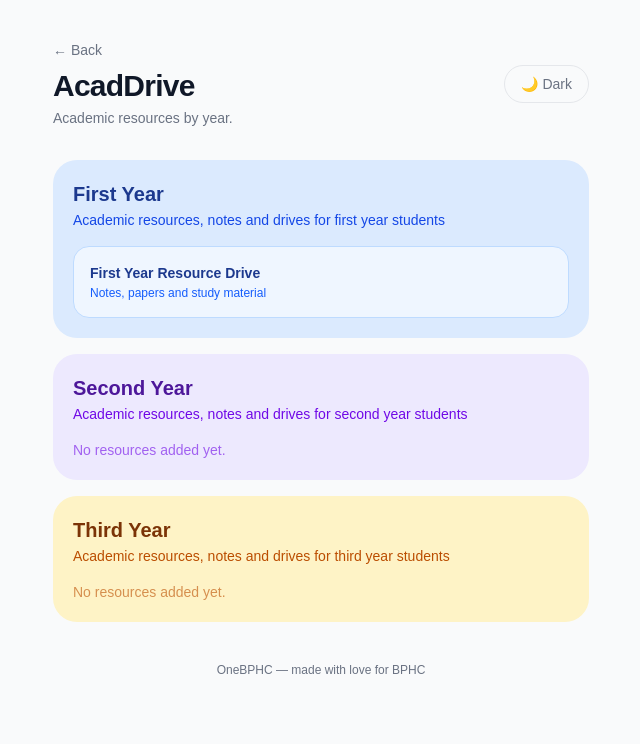
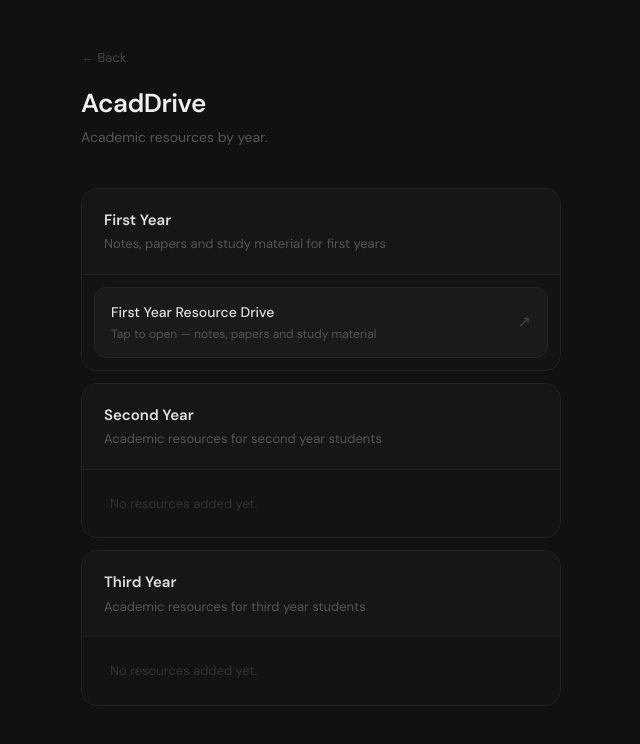
Before and after one commit to anantagarwal0156H/onebphc, a Next.js app: page /acaddrive in a window 1280 px wide. Shown: the top 744 px of the page, without its empty margins (319-959 px from the left). Built offline with nearby package versions, Linux system fonts and the light colour scheme.

Commit message:
themechangeacad

```diff
--- a/app/acaddrive/page.js
+++ b/app/acaddrive/page.js
@@ -1,81 +1,98 @@
 'use client';
-import { useState } from 'react';
-import { useTheme } from '../context/Themecontext.js';
+
 export default function AcadDrive() {
-const { dark, toggleDark } = useTheme();
-
-  const bg = dark ? 'bg-gray-950 text-white' : 'bg-gray-50 text-gray-900';
-  const descColor = dark ? 'text-gray-400' : 'text-gray-500';
-  const borderColor = dark ? 'border-gray-700' : 'border-gray-200';
-
   const years = [
     {
       year: 'First Year',
-      desc: 'Academic resources, notes and drives for first year students',
-      color: 'bg-blue-100',
-      titleColor: 'text-blue-900',
-      descColor: 'text-blue-700',
-      linkBg: 'bg-blue-50 border-blue-200 text-blue-900',
-      linkDesc: 'text-blue-600',
+      desc: 'Notes, papers and study material for first years',
       links: [
-        { name: 'First Year Resource Drive', desc: 'Notes, papers and study material', url: 'https://drive.google.com/drive/u/1/folders/1YaAKJbJfEqx6ganFsnRNiylYtTzy15OA' },
+        { name: 'First Year Resource Drive', desc: 'Tap to open — notes, papers and study material', url: 'https://drive.google.com/drive/u/1/folders/1YaAKJbJfEqx6ganFsnRNiylYtTzy15OA' },
       ],
     },
     {
       year: 'Second Year',
-      desc: 'Academic resources, notes and drives for second year students',
-      color: 'bg-violet-100',
-      titleColor: 'text-violet-900',
-      descColor: 'text-violet-700',
-      linkBg: 'bg-violet-50 border-violet-200 text-violet-900',
-      linkDesc: 'text-violet-600',
+      desc: 'Academic resources for second year students',
       links: [],
     },
     {
       year: 'Third Year',
-      desc: 'Academic resources, notes and drives for third year students',
-      color: 'bg-amber-100',
-      titleColor: 'text-amber-900',
-      descColor: 'text-amber-700',
-      linkBg: 'bg-amber-50 border-amber-200 text-amber-900',
-      linkDesc: 'text-amber-600',
+      desc: 'Academic resources for third year students',
       links: [],
     },
   ];
 
   return (
-    <main className={`min-h-screen transition-colors duration-300 ${bg}`}>
-      <div className="max-w-xl mx-auto px-5 py-10">
-        <div className="flex items-center justify-between mb-8">
-          <div>
-            <a href="/" className={`text-sm mb-2 block ${descColor}`}>← Back</a>
-            <h1 className="text-3xl font-bold tracking-tight">AcadDrive</h1>
-            <p className={`text-sm mt-1 ${descColor}`}>Academic resources by year.</p>
-          </div>
-          <button onClick={toggleDark} className={`text-sm px-4 py-2 rounded-full border transition ${borderColor} ${descColor}`}>{dark ? '☀️ Light' : '🌙 Dark'}</button>
+    <>
+      <style>{`
+        @import url('https://fonts.googleapis.com/css2?family=DM+Sans:wght@300;400;500;600&display=swap');
+        * { box-sizing: border-box; margin: 0; padding: 0; }
+        body { background: #111; font-family: 'DM Sans', sans-serif; }
+        @keyframes fadeUp { to { opacity: 1; transform: translateY(0); } }
+        .fade { opacity: 0; transform: translateY(12px); animation: fadeUp 0.3s ease forwards; }
+        .section {
+          border: 1px solid #222;
+          border-radius: 16px;
+          overflow: hidden;
+          margin-bottom: 12px;
+        }
+        .section-header {
+          padding: 20px 22px;
+          border-bottom: 1px solid #1e1e1e;
+          background: #161616;
+        }
+        .section-body { padding: 12px; background: #131313; }
+        .drive-link {
+          display: flex;
+          align-items: center;
+          justify-content: space-between;
+          padding: 14px 16px;
+          border-radius: 12px;
+          border: 1px solid #222;
+          background: #1a1a1a;
+          text-decoration: none;
+          transition: border-color 0.2s ease, background 0.2s ease;
+        }
+        .drive-link:hover { border-color: #333; background: #1f1f1f; }
+        .drive-link:active { transform: scale(0.99); }
+        .arrow { color: #444; font-size: 16px; }
+        .empty { padding: 12px 16px; font-size: 13px; color: #333; }
+      `}</style>
+
+      <main style={{ minHeight: '100vh', color: '#e8e8e8', maxWidth: '520px', margin: '0 auto', padding: '48px 20px' }}>
+
+        <div className="fade" style={{ marginBottom: '40px' }}>
+          <a href="/" style={{ fontSize: '13px', color: '#444', textDecoration: 'none', display: 'block', marginBottom: '16px' }}>← Back</a>
+          <h1 style={{ fontSize: '26px', fontWeight: '600', color: '#f0f0f0', letterSpacing: '-0.5px' }}>AcadDrive</h1>
+          <p style={{ fontSize: '14px', color: '#555', marginTop: '4px' }}>Academic resources by year.</p>
         </div>
 
-        <div className="flex flex-col gap-4">
-          {years.map((section) => (
-            <div key={section.year} className={`rounded-3xl p-5 ${section.color}`}>
-              <div className={`text-xl font-bold mb-0.5 ${section.titleColor}`}>{section.year}</div>
-              <div className={`text-sm mb-4 ${section.descColor}`}>{section.desc}</div>
+        <div>
+          {years.map((section, i) => (
+            <div key={section.year} className="section fade" style={{ animationDelay: `${i * 0.07}s` }}>
+              <div className="section-header">
+                <div style={{ fontSize: '15px', fontWeight: '600', color: '#e0e0e0' }}>{section.year}</div>
+                <div style={{ fontSize: '13px', color: '#555', marginTop: '3px' }}>{section.desc}</div>
+              </div>
+              <div className="section-body">
                 {section.links.length > 0 ? (
                   section.links.map((link) => (
-                  <a key={link.name} href={link.url} target="_blank" rel="noopener noreferrer" className={`block w-full rounded-2xl p-4 border transition active:scale-95 ${section.linkBg}`}>
-                    <div className="font-semibold text-sm">{link.name}</div>
-                    <div className={`text-xs mt-0.5 ${section.linkDesc}`}>{link.desc}</div>
+                    <a key={link.name} href={link.url} target="_blank" rel="noopener noreferrer" className="drive-link">
+                      <div>
+                        <div style={{ fontSize: '14px', fontWeight: '500', color: '#e0e0e0' }}>{link.name}</div>
+                        <div style={{ fontSize: '12px', color: '#555', marginTop: '2px' }}>{link.desc}</div>
+                      </div>
+                      <span className="arrow">↗</span>
                     </a>
                   ))
                 ) : (
-                <p className={`text-sm ${section.descColor} opacity-60`}>No resources added yet.</p>
+                  <p className="empty">No resources added yet.</p>
                 )}
+              </div>
             </div>
           ))}
         </div>
 
-        <p className={`text-center text-xs mt-10 ${descColor}`}>OneBPHC — made with love for BPHC</p>
-      </div>
       </main>
+    </>
   );
 }
```
Lines whose indentation alone changed are shown as unchanged.
